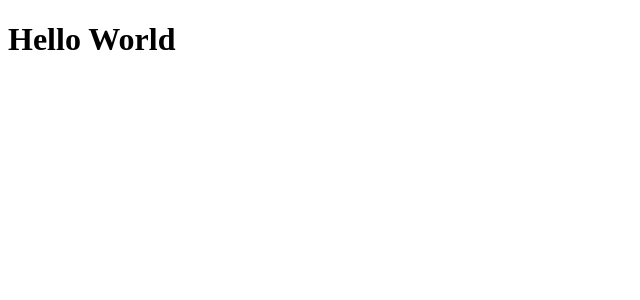
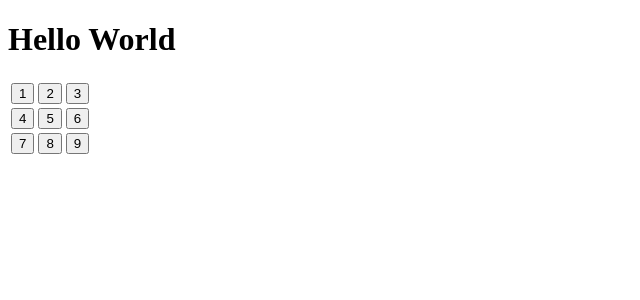
Before and after one commit to RobertBattaglia/Bowling, a React app: page / in a window 1280 px wide. Shown: the top 300 px of the page, without its empty margins (0-640 px from the left). Built offline with nearby package versions, Linux system fonts and the light colour scheme; the HTML template or start-up script is replaced by a standard one.

Commit message:
Creat keypad table with numbered buttons

```diff
--- a/client/src/components/App.jsx
+++ b/client/src/components/App.jsx
@@ -1,10 +1,11 @@
 import React, { Component } from 'react';
-
+import Keypad from './Keypad.jsx';
 class App extends Component {
   render() {
     return (
       <div>
         <h1>Hello World</h1>
+        <Keypad />
       </div>
     );
   }
--- a/client/src/components/Keypad.jsx
+++ b/client/src/components/Keypad.jsx
@@ -0,0 +1,25 @@
+import React, { Component } from 'react';
+
+export default class Keypad extends Component {
+  render() {
+    return (
+      <table>
+        {[[1, 2, 3], [4, 5, 6], [7, 8, 9]].map(row => {
+          return (
+            <tr>
+              {row.map(num => {
+                return (
+                  <td>
+                    <button>{num}</button>
+                  </td>
+                );
+              })}
+            </tr>
+          );
+        })}
+      </table>
+    );
+  }
+}
+
+[[1, 2, 3], [4, 5, 6], [7, 8, 9], [' ', 0, ' ']];
```
Also changed, not shown: 1 other file (tests, documents, lock files or other folders).
